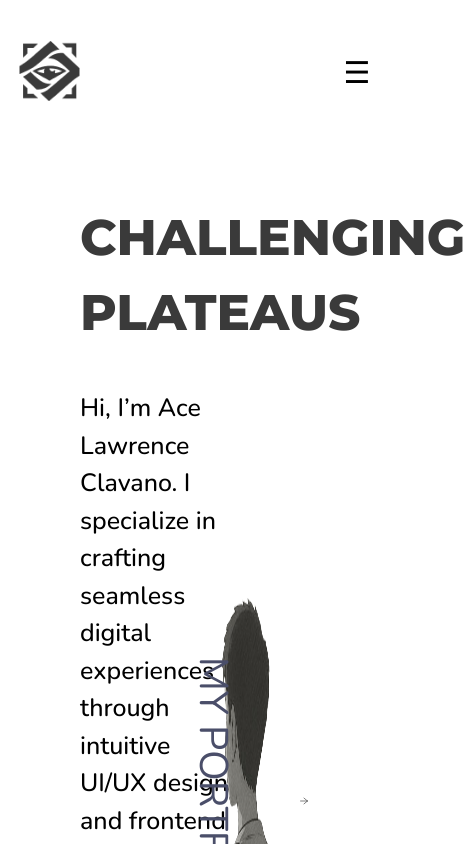
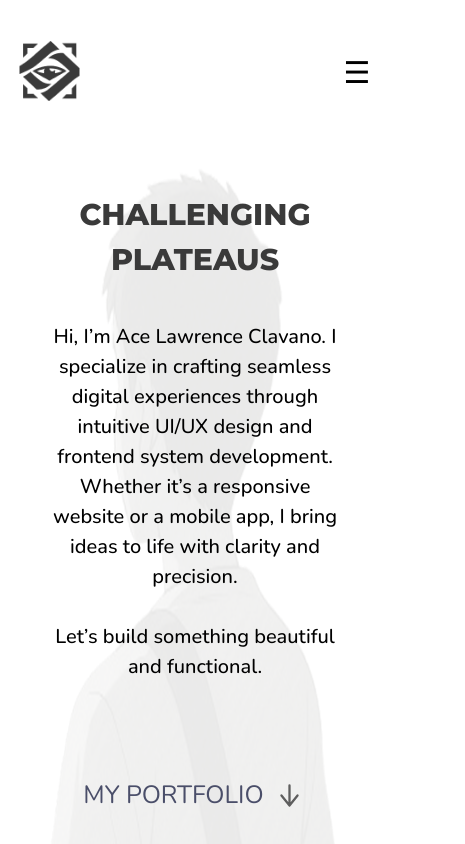
Before and after one commit to Aces007/lawlensv2, a React (Vite) app: page /about in a window 390 px wide. Shown: the top 844 px of the page, 465 px wide, since content can reach past the window. Built offline with nearby package versions, Linux system fonts and the light colour scheme.

Commit message:
about page done, hero page started

```diff
--- a/src/pages.scss
+++ b/src/pages.scss
@@ -31,6 +31,7 @@
             --ff-weight-heading: 800;
             --ff-size-heading: 190px;
             --ff-size-heading-tab: 15px;
+            --ff-size-heading-mob: 30px;
 
         /* ===============
             SubHeading Styles
@@ -46,6 +47,7 @@
             --ff-weight-body: 500;
             --ff-weight-bodyii: 400;
             --ff-size-body: 10px;
+            --ff-size-body-mob: 20px;
 
         /* ===============
             Buttons Styles
@@ -102,6 +104,20 @@
 }
 /*#endregion Header */
 
+/*#region Hero */
+.hero_img {
+    position: absolute;
+    top: 70px;
+    right: 215px;
+    width: 800px;
+    height: 810px;
+    opacity: 90%;
+}
+
+.hero_navlinks {
+    gap: 500px;
+}
+/*#endregion Hero */
 
 /*#region About */
 .aboutImage {
@@ -110,9 +126,11 @@
 }
 /*#endregion About */
 
+
 /*#region Responsive */
+
+    @media (max-width: 767px) {
         /*#region Header Mobile */
-    @media (max-width: 767px) {
         .general_head {
             display: none;
         }
@@ -192,9 +210,90 @@
             font-family: var(--font-nunito);
             text-transform: uppercase;
         }
-
-    }
         /*#endregion Header Mobile */
 
+        /*#region About */
+        .about_cont {
+            flex-direction: column;
+            align-items: center;
+            padding: 2rem 1.5rem;
+            gap: 2rem;
+            text-align: center;
+        }
 
+        .about_content {
+            flex-direction: column;
+            align-items: center;
+        }
+
+        .aboutImage {
+            position: absolute;
+            width: 500px;
+            height: 900px;
+            top: 10%;
+            right: 0%;
+            opacity: 10%;
+            z-index: -1;
+        }
+
+        .about_heading {
+            font-size: var(--ff-size-heading-mob);
+        }
+
+        .about_txtContent {
+            font-size: var(--ff-size-body-mob);
+            line-height: 1.5;
+            width: 300px;
+        }
+
+        .port_linkWrapper {
+            flex-direction: row;
+            justify-content: space-between;
+            position: relative;
+            right: 0;
+            margin-top: 1.5rem;
+
+            .port_btn {
+                position: relative;
+                rotate: -90deg;
+                font-size: var(--ff-size-subheading);
+                width: max-content;
+                right: 0;
+            }
+
+            img {
+                width: 35px;
+                height: 35px;
+                margin-left: 0.5rem;
+                rotate: 90deg;
+            }
+        }
+
+        /*#endregion About */
+    }
+
+    @media (max-width: 1280px) {
+        .hero_img {
+            position: absolute;
+            top: 90px;
+            right: 180px;
+            width: 800px;
+            height: 825px;
+        }
+    }
+
+    @media (min-width: 1920px) {
+        .hero_img {
+            position: absolute;
+            top: 120px;
+            right: 500px;
+            width: 800px;
+            height: 1100px;
+        }
+
+        .hero_navlinks {
+            position: relative;
+            top: 100px;
+        }
+    }
 /*#endregion Responsive */
--- a/src/pages/About.jsx
+++ b/src/pages/About.jsx
@@ -19,11 +19,11 @@ const About = () => {
     }, []);
 
     return (
-        <div className="flex flex-row items-center justify-around my-40 py-10 px-20">
-            <div className="flex flex-col items-start justify-between gap-10 w-2/4">
-                <h1 className="text-headingAbout font-montserrat font-heading uppercase text-text2">Challenging Plateaus</h1>
+        <div className="about_cont flex flex-row items-center justify-around my-40 py-10 px-20">
+            <div className="about_content flex flex-col items-start justify-between gap-10 w-2/4">
+                <h1 className="about_heading text-headingAbout font-montserrat font-heading uppercase text-text_content2">Challenging Plateaus</h1>
 
-                <p className="text-subheadingAbout font-nunito font-body">Hi, I’m Ace Lawrence Clavano. I specialize in crafting seamless digital experiences through intuitive UI/UX design and frontend system development. Whether it’s a responsive website or a mobile app, I bring ideas to life with clarity and precision. <br/><br/>
+                <p className="about_txtContent text-subheadingAbout font-nunito font-body">Hi, I’m Ace Lawrence Clavano. I specialize in crafting seamless digital experiences through intuitive UI/UX design and frontend system development. Whether it’s a responsive website or a mobile app, I bring ideas to life with clarity and precision. <br/><br/>
                     Let’s build something beautiful and functional.</p>
             </div>
 
@@ -31,8 +31,8 @@ const About = () => {
                 <img src={previewImages[currentIndex]} alt="AboutImage" className="aboutImage transition-opacity duration-500 ease-in-out" />
             </div>
 
-            <div className="flex flex-row items-center py-2 cursor-pointer">
-                <Link to="/portfolio" className="rotate-90 absolute right-8 font-nunito text-button uppercase text-portBtnAbout inline-block leading-none whitespace-nowrap w-fit">
+            <div className="port_linkWrapper flex flex-row items-center py-2 cursor-pointer">
+                <Link to="/portfolio" className="port_btn rotate-90 absolute right-8 font-nunito text-button uppercase text-portBtnAbout inline-block leading-none whitespace-nowrap w-fit">
                     My Portfolio
                 </Link>
                 <Link to="/portfolio"><img src="./right_arrow.svg" className="font-body" /></Link>
--- a/src/pages/Home.jsx
+++ b/src/pages/Home.jsx
@@ -1,8 +1,27 @@
+import { Link } from "react-router-dom";
+
+
 const Home = () => {
     return (
-        <>
+        <div className="flex flex-col items-center justify-center h-screen mt-28">
+            <div className="flex flex-col items-center justify-between gap-20">
+                <h1 className="text-heading uppercase font-montserrat font-subheading text-text_content2">Lawlens</h1>
+                <img src="./BackgroundImage.png" alt="BackgroundImage" className="hero_img mb-0"/>
+                <h2 className="text-subheadingHero font-nunito uppercase font-subheading text-text_content2 z-10 mt-20">Challenging Plateaus</h2>
+            </div>
 
-        </>
+            <div className="hero_navlinks flex flex-row items-center justify-between mt-20">
+                <div className="flex flex-row justify-between gap-40">
+                    <Link className="text-buttons font-nunito uppercase text-button">Linkedin</Link>
+                    <Link className="text-buttons font-nunito uppercase text-button">Github</Link>
+                </div>
+
+                <div className="flex flex-row justify-between gap-40">
+                    <Link className="text-buttons font-nunito uppercase text-button">Youtube</Link>
+                    <Link className="text-buttons font-nunito uppercase text-button">Instagram</Link>
+                </div>
+            </div>
+        </div>
     )
 }
 
--- a/src/reusables/NavigationHeader.jsx
+++ b/src/reusables/NavigationHeader.jsx
@@ -47,7 +47,7 @@ const NavigationHeader = () => {
 
       {/* Mobile Header */}
       <div className="mobile_head md:hidden">
-        <img src={logo} alt="logo" className="logo_head_mob" />
+        <Link to="./"><img src={logo} alt="logo" className="logo_head_mob" /></Link>
         <button className="burger_head" onClick={handleToggleMenu}>☰</button>
       </div>
 
--- a/tailwind.config.js
+++ b/tailwind.config.js
@@ -19,8 +19,8 @@ module.exports = {
         highlight: "#C9ADA7",
         background: "#FFFFFF",
         button: "#4A4E69",
-        text: "#4A4E69",
-        text2: "#3A3A3A",
+        text_content: "#4A4E69",
+        text_content2: "#3A3A3A",
 
         // Dark Color Palette
         "dark-primary": "#F2E9E4",
@@ -36,12 +36,13 @@ module.exports = {
       },
       fontSize: {
         heroLogo: "190px",
-        heading: "50px",
+        heading: "230px",
         headingAbout: "50px",
+        subheadingHero: "40px",
         subheadingAbout: "25px",
         portBtnAbout: "40px",
         body: "10px",
-        buttons: "25px",
+        buttons: "20px",
         note: "15px",
       },
       fontWeight: {
```
Also changed, not shown: public/BackgroundImage.png (added). Lines whose indentation alone changed are shown as unchanged.
